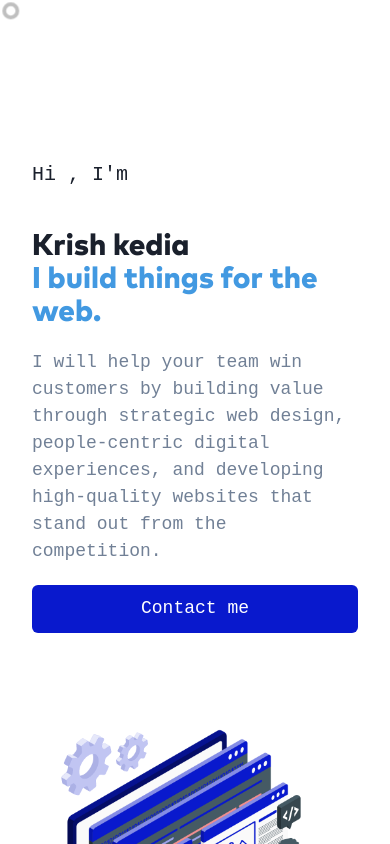
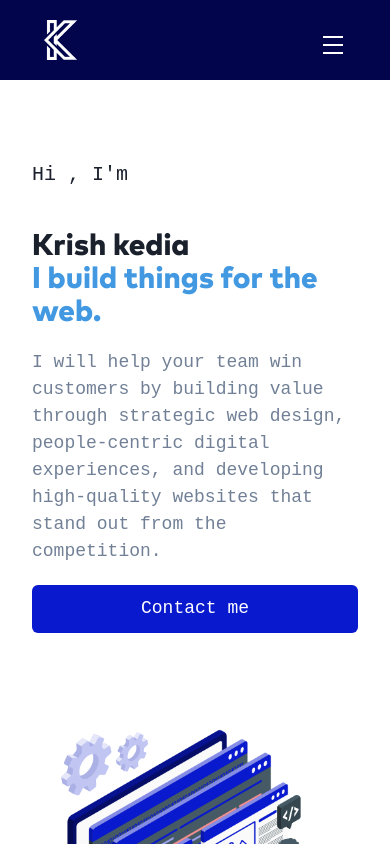
Before and after one commit to Kristar1/portfolio-next, a Next.js app: page / in a window 390 px wide. Shown: the top 844 px of the page. Built offline with nearby package versions, Linux system fonts and the light colour scheme; a web font is replaced by a local one.

Commit message:
pushed nav

```diff
--- a/components/navbar/MobileNavbar.tsx
+++ b/components/navbar/MobileNavbar.tsx
@@ -29,7 +29,7 @@ const MobileNavbar = () => {
       ></label>
       <Box height="80px" bg="#02054b"  className="desktop-none mobile-nav" display={'flex'} alignItems='center' justifyContent={'start'} p='0 40px'  >
         <Link href='/'>
-      <Image height={'40px'} src='/assets/logo4.png'/>
+      <Image height={'40px'} mt='20px' src='/assets/logo4.png'/>
         </Link>
 
       </Box>
--- a/styles/globals.scss
+++ b/styles/globals.scss
@@ -798,7 +798,7 @@ input[type="checkbox"]{
     display: none !important;
   }
   .desktop-none{
-    display: block;
+    display: block !important;
   }
   .mobile-nav{
     position: fixed;
```
